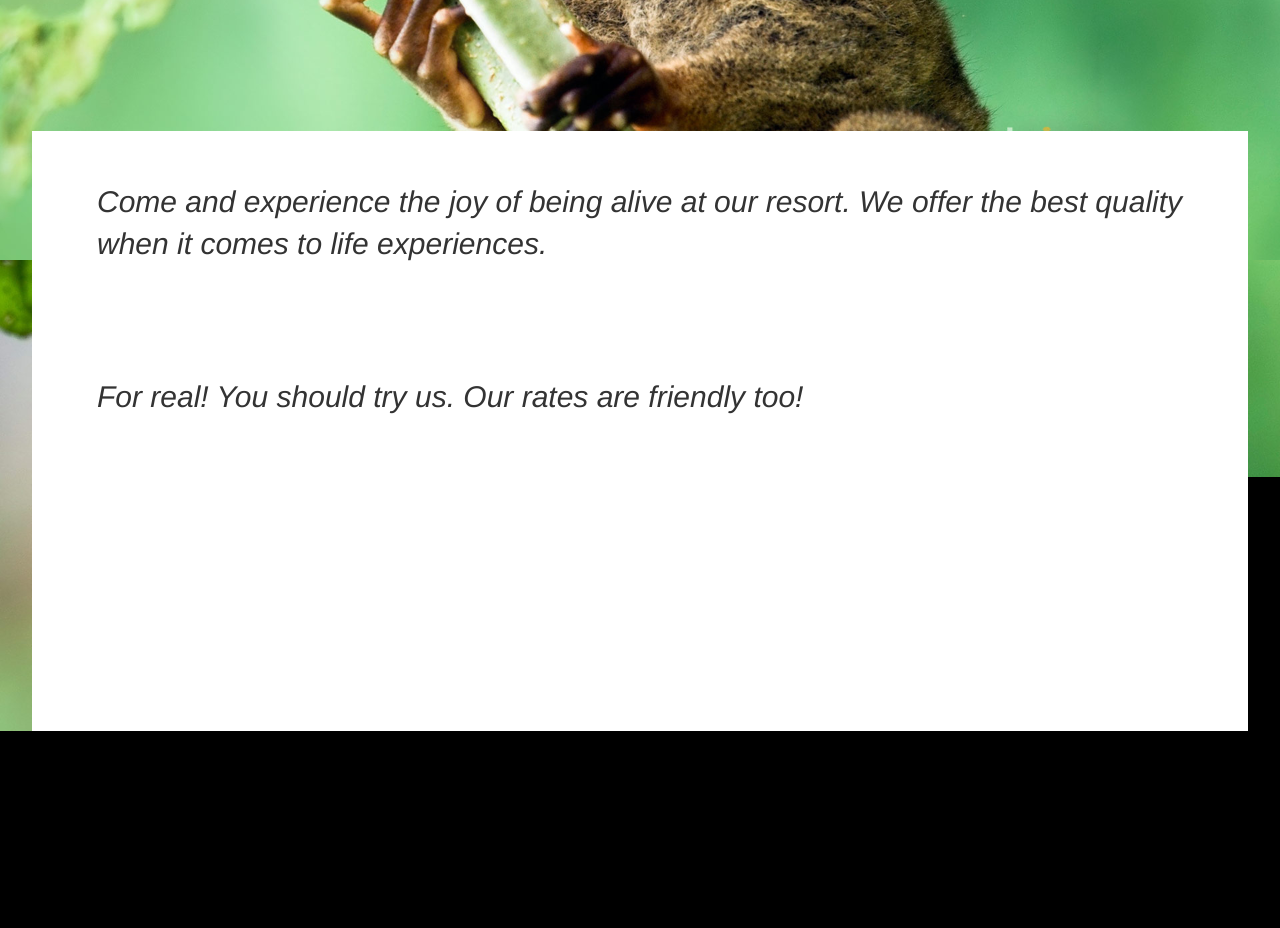
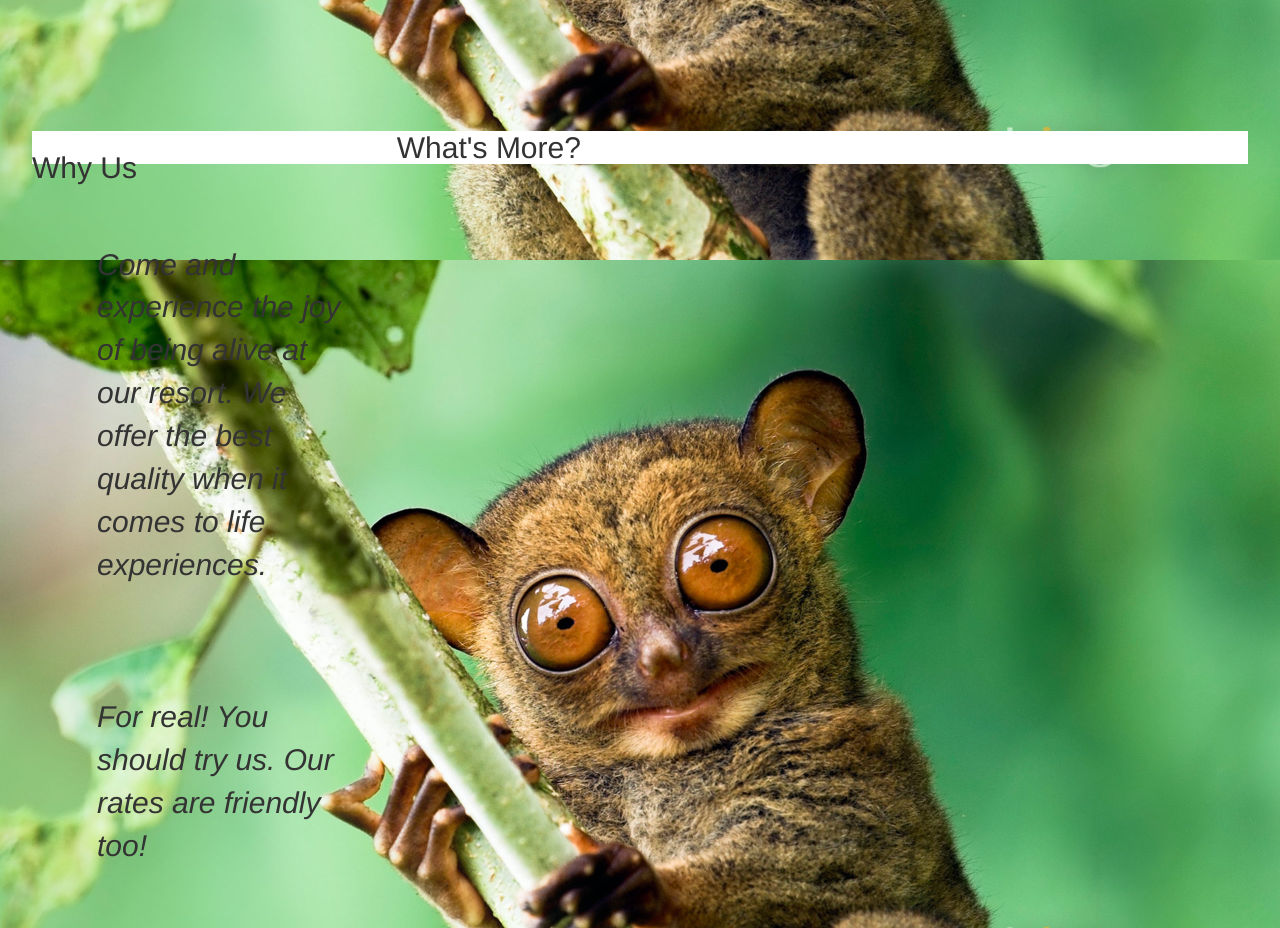
Before and after one commit to Jayuggi/Resort-website, a plain HTML site: page index.html in a window 1280 px wide. Shown: the part 540-1468 px from the top of the page. Before the commit the page ends 1271 px from the top, so only its background shows below. Drawn offline with Linux system fonts and the light colour scheme.

Commit message:
add README.md

```diff
--- a/css/styles.css
+++ b/css/styles.css
@@ -67,15 +67,21 @@ h3{
     margin-left: 600px;
   }
 
-#content{
+#all_content{
     width:95%;
     background: white;
     position: relative;
     margin: auto;
-    height:600px;
+    height: auto;
     margin-top: 600px;
 }
-#content p {
+
+#content_1 {
+  width: 30%;
+  float: left;
+  margin: auto;
+}
+#content_1 p {
   font-stretch: expanded;
   font-size: 30px;
   font-style: italic;
--- a/index.html
+++ b/index.html
@@ -32,10 +32,16 @@
         <h3>ZANZIBAR</h3>
         <hr></hr>
     </div>
-
-    <div id ="content">
+    <div id="all_content">
+      <div id ="content_1">
+        <h2> Why Us </h2>
         <p> Come and experience the joy of being alive at our resort. We offer the best quality when it comes to life experiences.</p>
         <p> For real! You should try us. Our rates are friendly too!</p>
+      </div>
+      <div id="content_2">
+        <h2>What's More?</h2>
+        <p></p>
+      </div>
     </div>
     </body>
 
```
Also changed, not shown: 1 other file.
